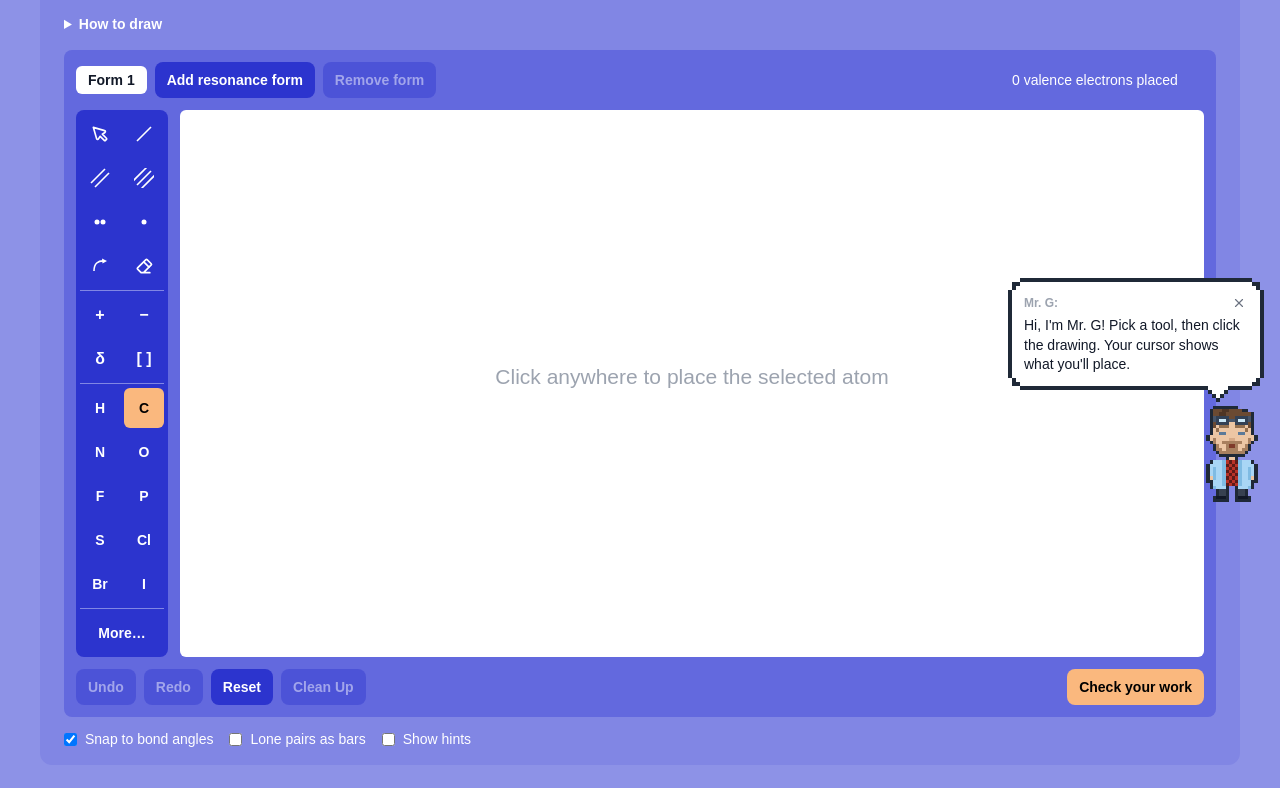
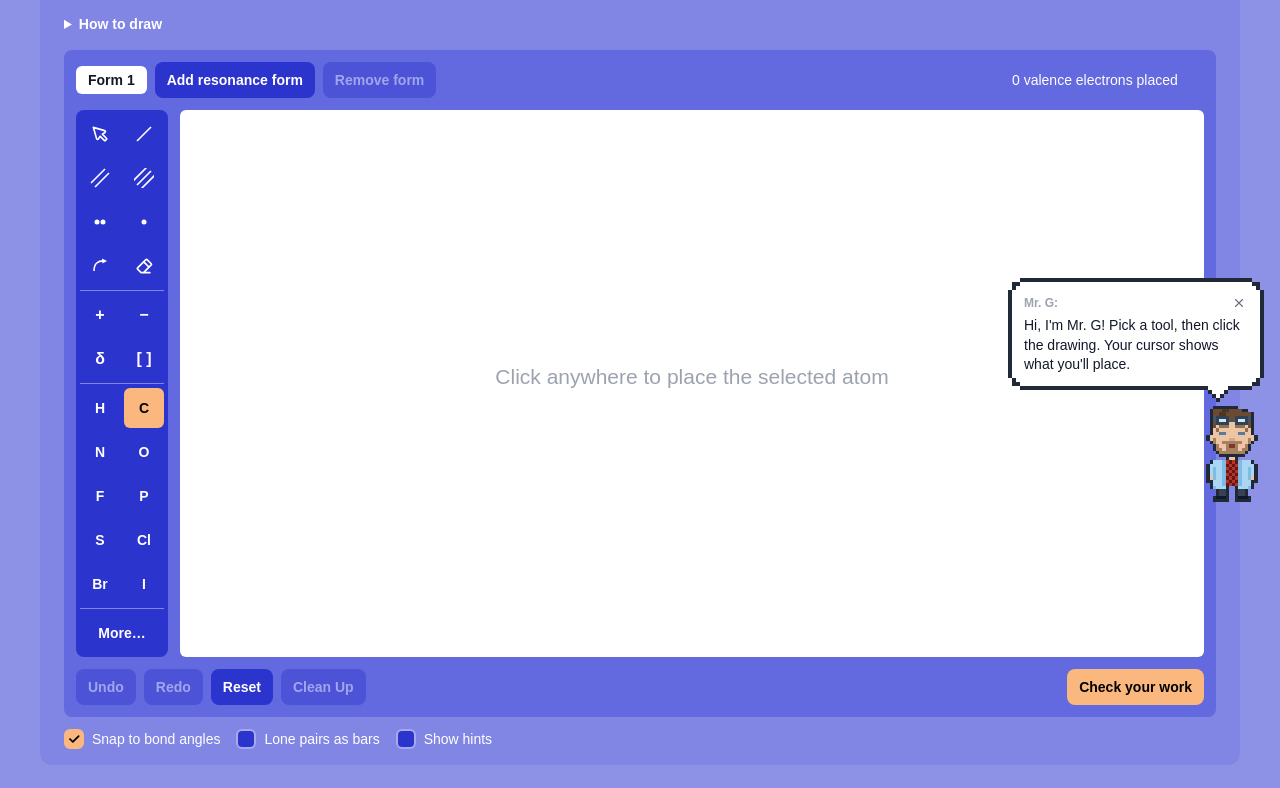
Before and after one commit to sethgonzales/ChemEd, a Next.js app: page /lewis-structures in a window 1280 px wide. Shown: the part 290-1078 px from the top of the page. Built offline with nearby package versions, Linux system fonts and the light colour scheme.

Commit message:
Restyle setting checkboxes to match the theme

```diff
--- a/src/components/setting.tsx
+++ b/src/components/setting.tsx
@@ -1,4 +1,5 @@
 import type { ReactNode } from 'react';
+import { IconCheck } from '@tabler/icons-react';
 
 interface Props {
   checked: boolean;
@@ -6,15 +7,25 @@ interface Props {
   children: ReactNode; // the label
 }
 
-/** A labelled on/off setting */
+/** A labelled on/off setting, styled to match the app's controls */
 export default function Setting({ checked, onChange, children }: Props) {
   return (
     <label className="flex items-center gap-2 text-sm cursor-pointer">
-      <input
-        type="checkbox"
-        checked={checked}
-        onChange={(e) => onChange(e.target.checked)}
-      />
+      {/* a real checkbox, restyled, so keyboards and screen readers just work */}
+      <span className="relative grid place-items-center">
+        <input
+          type="checkbox"
+          checked={checked}
+          onChange={(e) => onChange(e.target.checked)}
+          className="peer size-5 appearance-none rounded-md border-2 border-primary-300 bg-primary-700 cursor-pointer hover:bg-primary-800 checked:border-secondary-500 checked:bg-secondary-500 focus-visible:outline-2 focus-visible:outline-offset-2 focus-visible:outline-white"
+        />
+        <IconCheck
+          size={14}
+          stroke={3}
+          aria-hidden="true"
+          className="pointer-events-none absolute hidden text-text-secondary peer-checked:block"
+        />
+      </span>
       {children}
     </label>
   );
```
Also changed, not shown: 2 other files (tests, documents, lock files or other folders).
